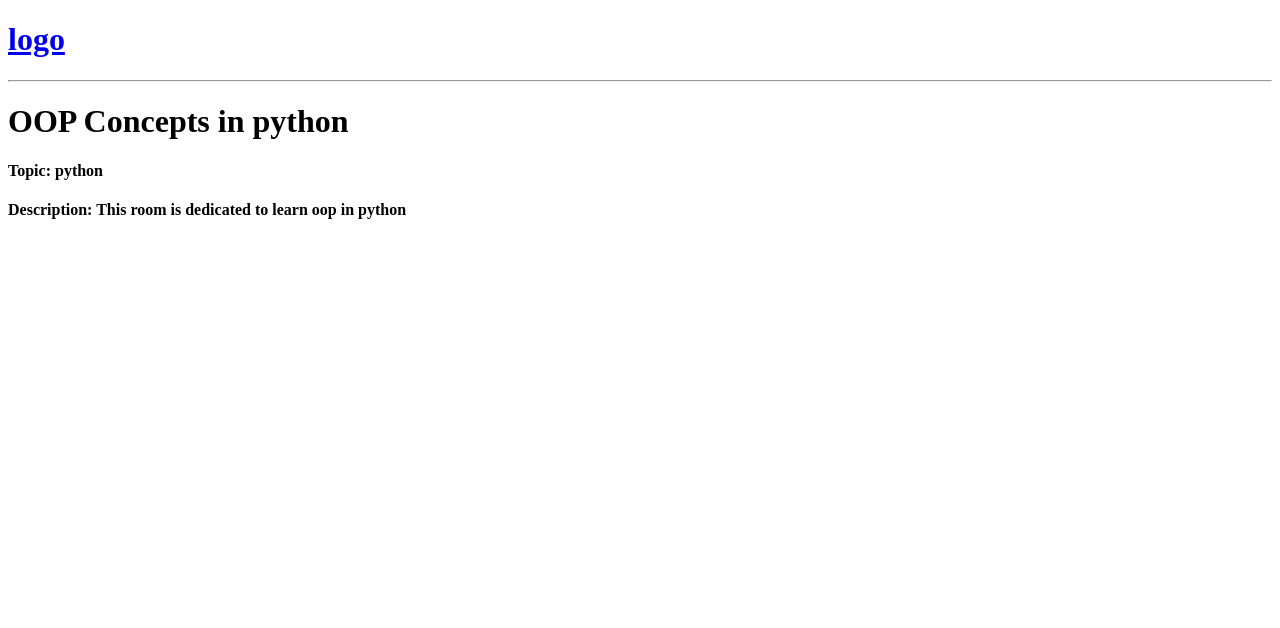
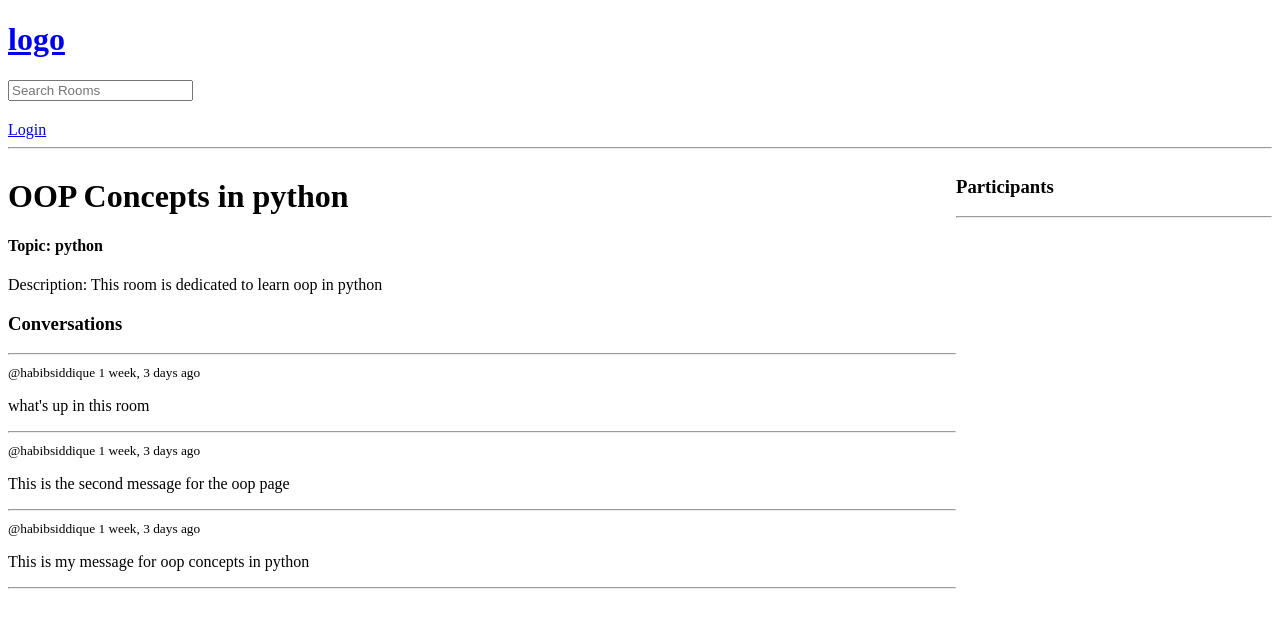
Before and after one commit to HABIB-UBIT/django-site, a Django app: page /room/5/ in a window 1280 px wide. Shown: the top 628 px of the page. Run offline with Django 4.2, Linux system fonts and the light colour scheme; data comes from the database, SQL or seed files in the repository; both versions use the stored data as it was after the commit.

Commit message:
chat room crud

```diff
--- a/base/models.py
+++ b/base/models.py
@@ -14,7 +14,7 @@ class Room(models.Model):
     topic= models.ForeignKey(Topics, on_delete=models.SET_NULL, null=True)
     name= models.CharField(max_length=200)
     description=models.TextField(null=True, blank=True)  ## It can be blank. It is same like we do in our accounts where we create our profiles and left few things blank by having a thought that we will fill that out later
-    #participants=
+    participants= models.ManyToManyField(User,related_name='participants', blank=True)
     updated= models.DateTimeField(auto_now=True)   ## Time will be updated each time we save the model
     created= models.DateTimeField(auto_now_add=True) ## Time will be saved the very first time it was saved
 
@@ -31,5 +31,8 @@ class Message(models.Model):
     updated= models.DateTimeField(auto_now=True)   ## Time will be updated each time we save the model
     created= models.DateTimeField(auto_now_add=True)
 
+    class Meta:
+        ordering= ['-created']
+
     def __str__(self):
         return self.body[0:50]
--- a/base/templates/base/room.html
+++ b/base/templates/base/room.html
@@ -1,6 +1,41 @@
 {% extends "main.html" %}
 {% block content %}
-    <h1>{{room.name}}</h1>
-    <h4> Topic: {{room.topic.name}}</h4>
-    <h4> Description: {{room.description}}</h4>
+
+<style>
+    .room-container{
+        display: grid;
+        grid-template-columns: 3fr 1fr;
+    }
+</style>
+<div class="room-container">
+    <div>
+        <h1>{{room.name}}</h1>
+        <h4> Topic: {{room.topic.name}}</h4>
+        <p> Description: {{room.description}}</p>
+
+        <div class="comment-wrapper">
+            <h3>Conversations</h3>
+            <hr>
+            {% for message in room_messages %}
+                <div>
+                    <small>@{{message.user}} {{message.created|timesince}} ago</small>
+                    <p>{{message.body}}</p>
+                    <hr>
+                </div>
+            {% endfor %}
+        </div>
+        {% if request.user.is_authenticated %}
+        <div class="comment-form">
+            <form method="POST">
+                {%csrf_token%}
+                <input type="text" name="body" placeholder="Write your message here..">
+            </form>
+        </div>
+        {% endif %}
+    </div>
+    <div>
+        <h3>Participants</h3>
+        <hr>
+    </div>
+</div>
 {% endblock content %}
--- a/base/urls.py
+++ b/base/urls.py
@@ -3,6 +3,9 @@ from . import views
 
 
 urlpatterns = [
+    path('login', views.loginpage, name='login'),
+    path('logout', views.logoutuser, name='logout'),
+    path('register', views.registeruser, name='register'),
     path('', views.home, name='home'),
     path('room/<str:pk>/', views.room, name='room'),
     path('create-room/', views.createroom, name='create-room'),
--- a/base/views.py
+++ b/base/views.py
@@ -1,5 +1,12 @@
 from django.shortcuts import render, redirect
-from .models import Room
+from django.db.models import Q
+from django.contrib.auth.models import *
+from django.http import HttpResponse
+from django.contrib.auth.forms import UserCreationForm
+from django.contrib.auth.decorators import login_required
+from django.contrib.auth import authenticate, login,logout
+from django.contrib import messages
+from .models import *
 from .forms import *
 
 # Create your views here.
@@ -7,20 +14,75 @@ from .forms import *
 #     {'id':1,'name':'Lets learn python'},
 #     {'id':2,'name':'Lets learn rust'},
 #     {'id':3,'name':'Lets learn Go'},
+# ]
 
-# ]
+def loginpage(request):
+    page= 'login'
+    if request.user.is_authenticated:
+        return redirect('home')
+    if request.method == 'POST':
+        username= request.POST.get('username').lower()
+        password= request.POST.get('password')
+        try:
+            user= User.objects.get(username=username)
+        except:
+            messages.error(request,"User doesn't exist")
+        user= authenticate(request, username=username, password=password)
+        if user is not None:
+            login(request, user)
+            return redirect('home')
+        else:
+            messages.error(request, "USername and Password doesn't exist")
+
+    context={'page':page}
+    return render(request, 'base/login_registeration.html', context)
+
+def logoutuser(request):
+    logout(request)
+    return redirect('home')
+
+def registeruser(request):
+    form= UserCreationForm()
+    if request.method == 'POST':
+        form= UserCreationForm(request.POST)
+        if form.is_valid():
+            user = form.save(commit=False)   #### commit = false holds the data for few moments so we can apply different changes. We want to give the access to the user right away
+            user.username=user.username.lower()
+            user.save()
+            login(request,user)
+            return redirect('home')
+        else:
+            messages.error(request,"An occured during registeration. Please try again")
+    context={'form':form}
+    return render(request, 'base/login_registeration.html', context)
+
 def home(request):
-    rooms= Room.objects.all()    ### this is what we call query set  query_set= ModelName.objects.method()
-    context= {'rooms':rooms}
+    q= request.GET.get('q') if request.GET.get('q') != None else ''
+    rooms= Room.objects.filter(
+        Q(topic__name__icontains=q)  |
+        Q(name__icontains=q) |
+        Q(description__icontains=q)
+    )    ### this is what we call query set  query_set= ModelName.objects.method()
+    topics= Topics.objects.all()
+    room_count= rooms.count()
+    context= {'rooms':rooms, 'topics':topics, 'room_count': room_count}
     return render(request, 'base/home.html', context )
 
 def room(request,pk):
-    # room= Room.objects.get(id=pk)
     room= Room.objects.get(id=pk)
-    context={'room':room}
+    room_messages= room.message_set.all()     ##### we are asking for all the messages of that specific room   ### We are intrested in getting all the messages of that specific room
+    if request.method == 'POST':
+        message = Message.objects.create(
+            user=request.user,
+            room=room,
+            body=request.POST.get('body')
+        )
+        return redirect('room', pk=room.id)
+    context={'room':room, 'room_messages':room_messages}
     return render(request, 'base/room.html',context)
 
 ######### CREATE FUNCTION ###########
+@login_required(login_url='login')
 def createroom(request):
     form= RoomForm()
     if request.method == 'POST':
@@ -32,10 +94,13 @@ def createroom(request):
     context={'form':form}
     return render(request, 'base/room_form.html', context)
 
-######### Update FUNCTION ###########
+######### UPDATE FUNCTION ###########
+@login_required(login_url='login')
 def updateroom(request,pk):
     room= Room.objects.get(id=pk)
     form= RoomForm(instance = room)
+    if request.user != room.host:
+        return HttpResponse('You are not allowed to edit here')
     if request.method=='POST':
         form= RoomForm(request.POST, instance=room)
         if form.is_valid():
@@ -45,9 +110,12 @@ def updateroom(request,pk):
     context={'form': form}
     return render (request, 'base/room_form.html', context)
 
-
+######### DELETE FUNCTION ###########
+@login_required(login_url='login')
 def deleteroom(request,pk):
     room= Room.objects.get(id=pk)
+    if request.user != room.host:
+        return HttpResponse('You are not allowed to edit here')
     if request.method=='POST':
         room.delete()
         return redirect ('home')
--- a/templates/main.html
+++ b/templates/main.html
@@ -10,6 +10,13 @@
         <h1>logo</h1>
     </a> {% endcomment %}
     {% include "navbar.html" %}
+    {% if messages %}
+    <ul class="messages">
+        {% for message in messages %}
+            <li>{{ message }}</li>
+        {% endfor %}
+    </ul>
+    {% endif %}
     {% block content %}{% endblock %}
 </body>
 </html>
--- a/templates/navbar.html
+++ b/templates/navbar.html
@@ -1,4 +1,13 @@
 <a href="/">
     <h1>logo</h1>
 </a>
+<form method="GET" action="{% url 'home' %}">
+    <input type="text" name="q" placeholder="Search Rooms">
+</form>
+<h2>{{user.username}}</h2>
+{% if request.user.is_authenticated %}
+<a href="{% url 'logout' %}">Logout</a>
+{%else%}
+<a href="{% url 'login' %}">Login</a>
+{% endif %}
 <hr>
```
Also changed, not shown: base/templates/base/home.html (+29 -2 lines), base/templates/base/login_registeration.html (added, +31 -0 lines), base/migrations/0003_alter_message_options_alter_room_options_and_more.py (added), db.sqlite3.
